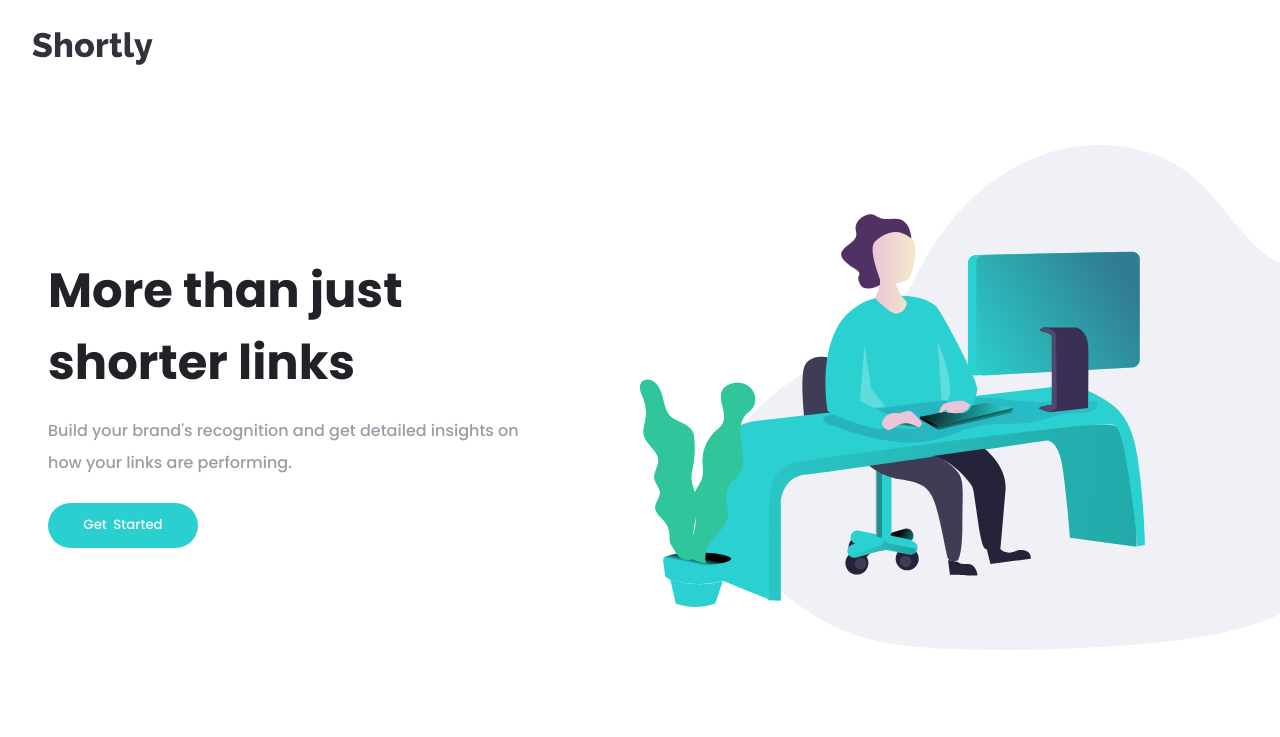
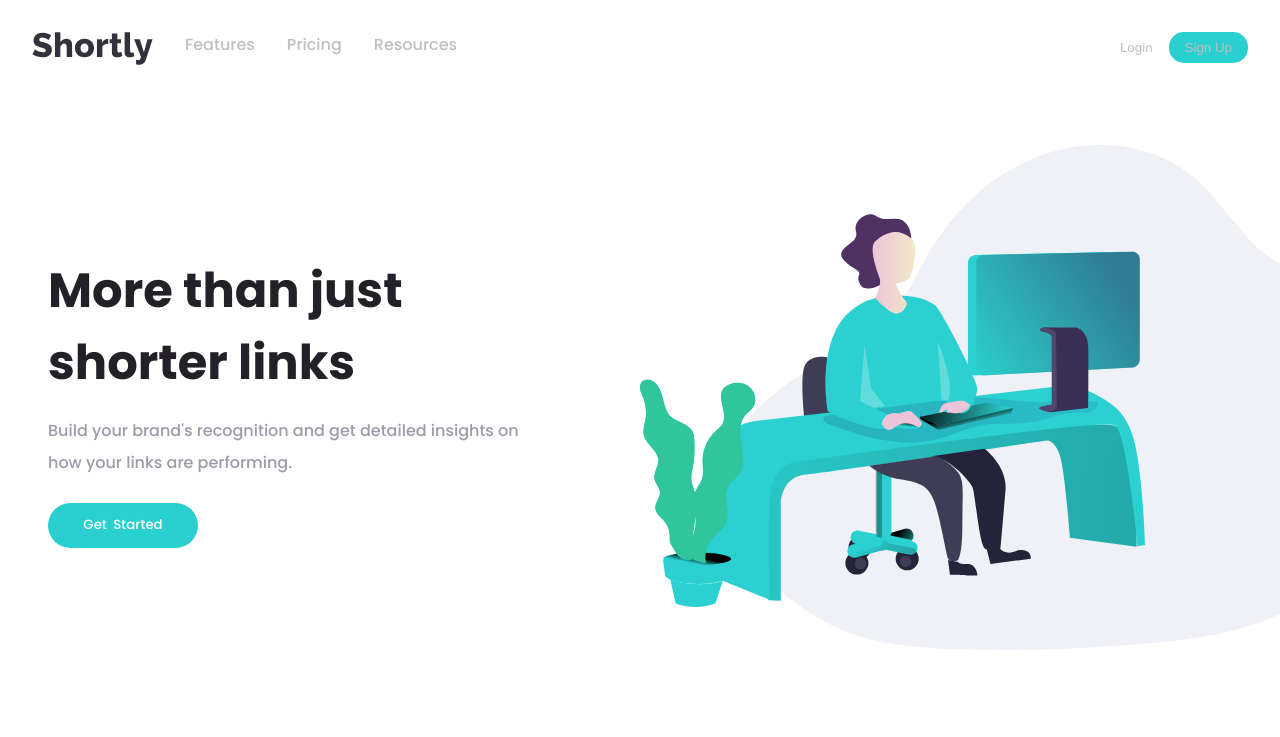
Before and after one commit to Heisdalu/url-shortener, a React (Create React App) app: page / in a window 1280 px wide. Shown: the top 737 px of the page. Built offline with nearby package versions, Linux system fonts and the light colour scheme.

Commit message:
edit header css

```diff
--- a/src/components/Header/Header.css
+++ b/src/components/Header/Header.css
@@ -71,10 +71,13 @@
   word-spacing: 3px;
 }
 
-.hidden{
+.hidden {
   display: none;
 }
 
+.desktop_modal {
+  display: none;
+}
 @media screen and (min-width: 500px) {
   .header_bg img {
     width: 120%;
@@ -82,8 +85,7 @@
 }
 
 @media screen and (min-width: 700px) {
-
-  .header_box{
+  .header_box {
     padding: 1.5rem 3rem;
   }
   .header_contents {
@@ -93,7 +95,7 @@
     align-items: center;
     padding-right: 0;
   }
-  .header_detail{
+  .header_detail {
     margin-left: 0;
   }
 
@@ -123,7 +125,7 @@
     transform: translateX(0px);
   }
 
-  .header_title{
+  .header_title {
     font-size: 2rem;
   }
 }
@@ -134,9 +136,8 @@
   }
 }
 
-
 @media screen and (min-width: 768px) {
-  .header_box{
+  .header_box {
     align-items: normal;
     padding: 2rem;
   }
@@ -144,5 +145,38 @@
   .hamburger {
     display: none;
   }
+  .desktop_modal {
+    display: block;
+  }
 
+  .desktop_main_modal {
+    margin-left: 1rem;
+  }
+
+  .desktop_main_modal a {
+    margin: 1rem;
+    text-decoration: none;
+    color: var(--neutral-gray);
+  }
+
+  .desktop_main_modal a:hover {
+    color: var(--neutral-dark-violet);
+  }
+
+  .desktop_navigate {
+    margin-left: auto;
+  }
+
+  .desktop_navigate button {
+    margin-left: 1rem;
+    background: none;
+    border: none;
+    color: var(--neutral-gray);
+  }
+
+   .desktop_navigate .desktop_sign_up{
+    padding: 0.5rem 1rem;
+    border-radius: 15px;
+    background: var(--primary-cyan);
+  }
 }
--- a/src/components/Header/Header.js
+++ b/src/components/Header/Header.js
@@ -20,6 +20,17 @@ const Header = () => {
         <h1 className="header_title">
           <Logo color="#34313D" />
         </h1>
+
+        <nav className="desktop_modal desktop_main_modal">
+          <a href="#">Features</a>
+          <a href="#">Pricing</a>
+          <a href="#">Resources</a>
+        </nav>
+
+        <div className="desktop_modal desktop_navigate">
+          <button>Login</button>
+          <button className="desktop_sign_up">Sign Up</button>
+        </div>
 
         <button className="hamburger" onClick={toggle}>
           <div className="burger"></div>
--- a/src/components/Header/Modal.css
+++ b/src/components/Header/Modal.css
@@ -60,8 +60,12 @@
 }
 
 @media screen  and (min-width: 768px){
-    .modal {
-        position: relative;
+
+  .modal {
+    display: none;
+  }
+    /* .modal { */
+        /* position: relative;
         top: 0;
         transform: translateX(0);
         left: 0;
@@ -105,5 +109,5 @@
         margin-left: 2rem;
         color: #ffffff;
         border-radius: 50px;
-    }
+    } */
 }
```
